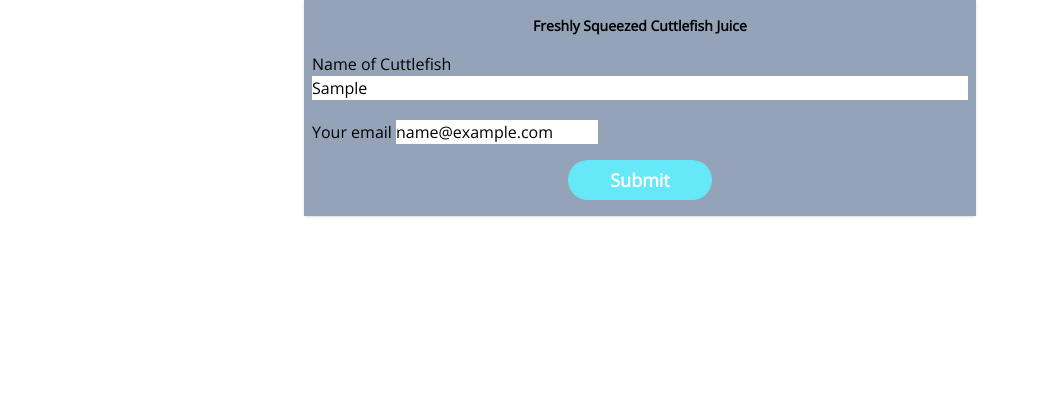
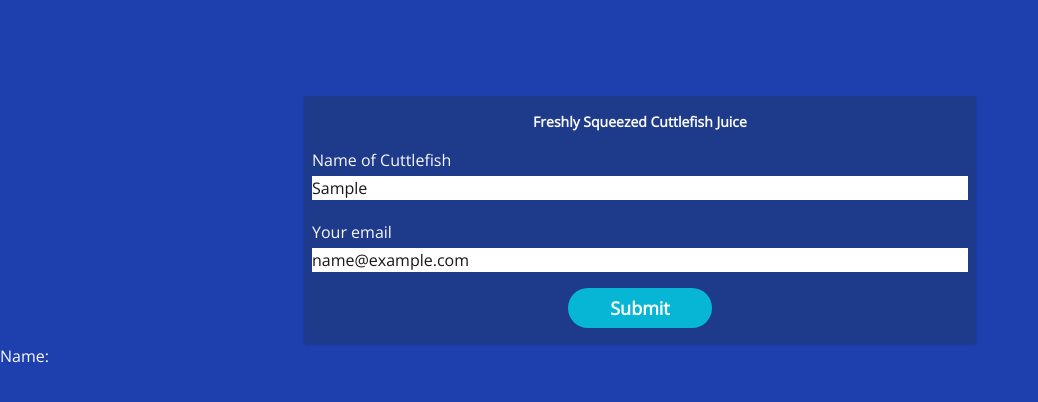
Before and after one commit to superwizardclass/vanilla-js, a website: page form/src/index.html in a window 1280 px wide. Both pictures are taken after typing "Sample", "name@example.com" into the empty fields and a click on the button "Submit". Shown: the whole page, without its empty margins (0-1038 px from the left). Drawn offline with nearby package versions, Linux system fonts and the light colour scheme.

Commit message:
Built generic form to see the difference in sending data from HTML and javascript.

```diff
--- a/form/src/index.html
+++ b/form/src/index.html
@@ -7,33 +7,34 @@
     <title>Form Validation</title>
   </head>
 
-  <body>
-    <main class="container mx-auto flex flex-col font-open-sans">
+  <body class="bg-blue-800 pt-24 text-neutral-50">
+    <main class="container mx-auto flex min-h-screen flex-col font-open-sans">
       <form
-        class="mx-auto flex w-full max-w-2xl flex-col gap-4 bg-slate-400 px-2 py-4 shadow"
+        class="mx-auto flex w-full max-w-2xl flex-col gap-4 bg-blue-900 px-2 py-4 shadow"
         id="cuttlefishForm"
       >
         <h1 class="text-center text-sm font-bold">
           Freshly Squeezed Cuttlefish Juice
         </h1>
         <section class="flex flex-col gap-5">
-          <div class="flex flex-col">
+          <div class="flex flex-col gap-1">
             <label>Name of Cuttlefish</label>
-            <input name="name" type="text" />
+            <input name="name" type="text" class="text-neutral-900" />
           </div>
-          <div>
+          <div class="flex flex-col gap-1">
             <label> Your email </label>
-            <input name="email" type="email" />
+            <input name="email" type="email" class="text-neutral-900" />
           </div>
         </section>
         <button
           id="submitBtn"
           type="submit"
-          class="mx-auto h-10 w-36 rounded-full bg-cyan-300 text-center text-lg font-bold text-neutral-50"
+          class="mx-auto h-10 w-36 rounded-full bg-cyan-500 text-center text-lg font-bold"
         >
           Submit
         </button>
       </form>
+      <section id="cuttlefishList" class="flex flex-col gap-4"></section>
     </main>
     <script src="main.js"></script>
   </body>
--- a/form/src/main.js
+++ b/form/src/main.js
@@ -1,7 +1,15 @@
+(function () {
   const form = document.getElementById("cuttlefishForm");
 
   form.addEventListener("submit", (event) => {
     event.preventDefault();
     const formData = new FormData(form);
     console.log([...formData]);
+
+    const cuttlefishList = document.getElementById("cuttlefishList");
+    console.log(cuttlefishList);
+    const newRow = document.createElement("div");
+    newRow.appendChild(document.createTextNode(`Name:`));
+    cuttlefishList.appendChild(newRow);
   });
+})();
```
Also changed, not shown: form/dist/output.css. Lines whose indentation alone changed are shown as unchanged.
